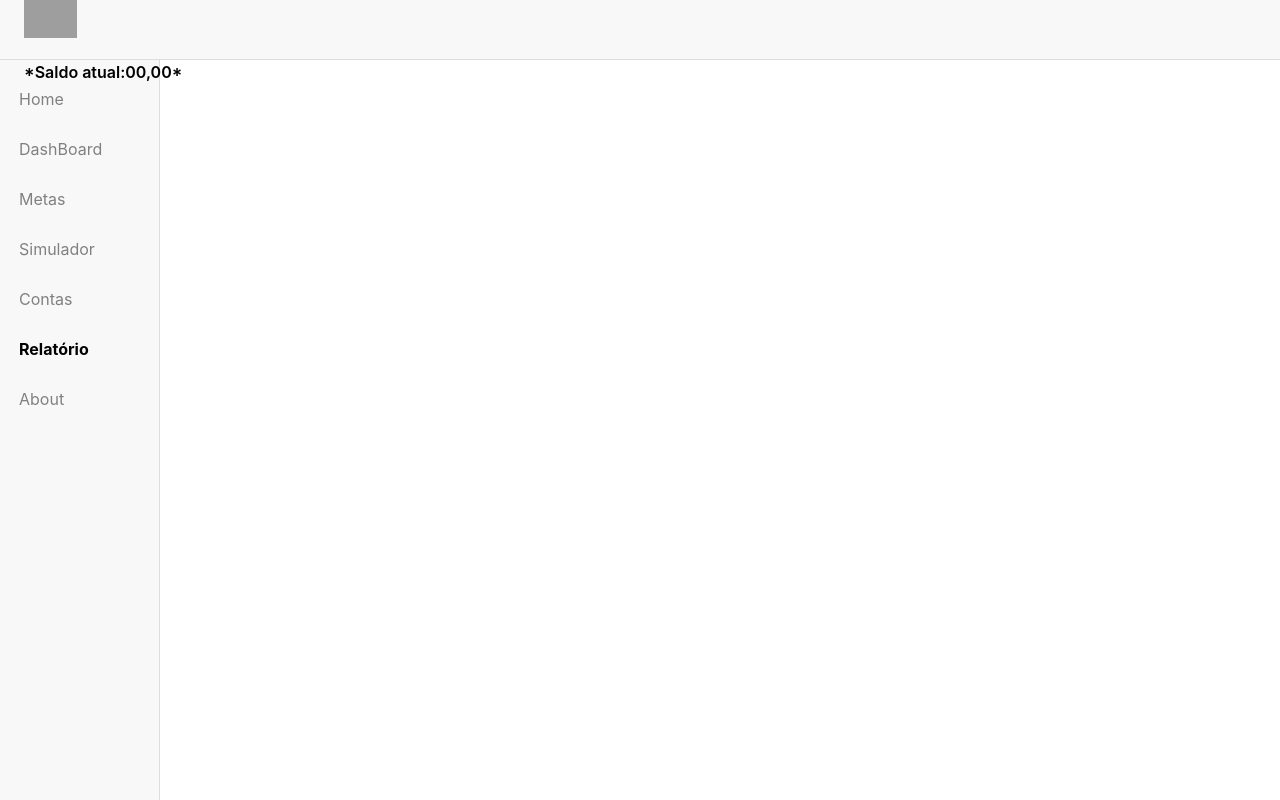
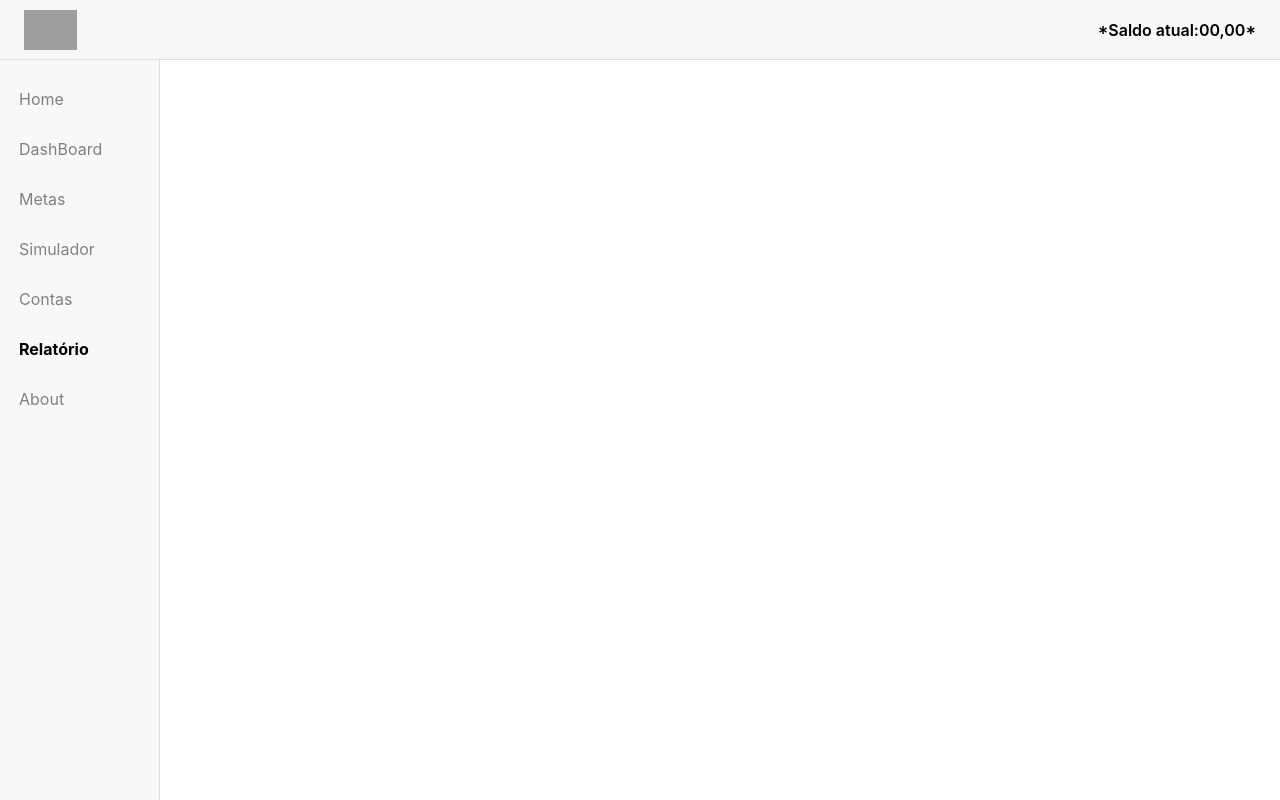
Before and after one commit to Hackaton-2026-Financas/hackaton2026, a Vue app: page /relatorio in a window 1280 px wide. Built offline with nearby package versions, Linux system fonts and the light colour scheme; grey boxes are pictures that could not be loaded.

Commit message:
fix: ajustando o layout do header

```diff
--- a/src/components/layout/Header.vue
+++ b/src/components/layout/Header.vue
@@ -8,14 +8,14 @@ import { RouterLink } from 'vue-router';
             <RouterLink to="/">
                 <img src="#" alt="logo">
             </RouterLink>
-            <h2 class="saldoAtual">*Saldo atual:00,00*</h2>
+
         </div>
+        <h2 class="saldoAtual">*Saldo atual:00,00*</h2>
     </header>
 
 </template>
 
 <style scoped>
-/* --- ESTILOS DO HEADER --- */
 .top-header {
     position: fixed;
     top: 0;
@@ -37,7 +37,6 @@ import { RouterLink } from 'vue-router';
     max-height: 40px;
 }
 .saldoAtual{
-    margin: 0;
     font-size: 16px;
     font-weight: 600;
 }
```
